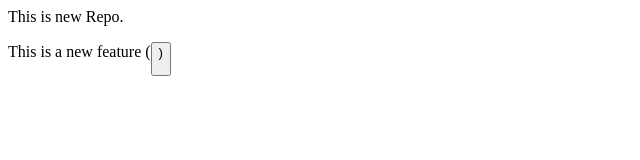
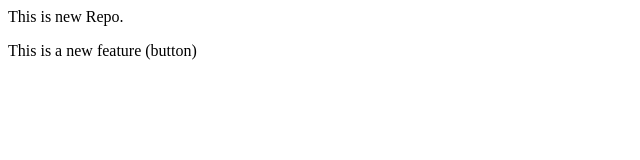
Before and after one commit to joshiriddhi1908-college/LocalRepo, a plain HTML site: page index.html in a window 1280 px wide. Shown: the full height of the page, 0-640 px from the left. Drawn offline with Linux system fonts and the light colour scheme.

```diff
--- a/index.html
+++ b/index.html
@@ -1,2 +1,2 @@
 <p>This is new Repo.</p>
-<p>This is a new feature (<button>)</p>
+<p>This is a new feature (button)</p>
```
